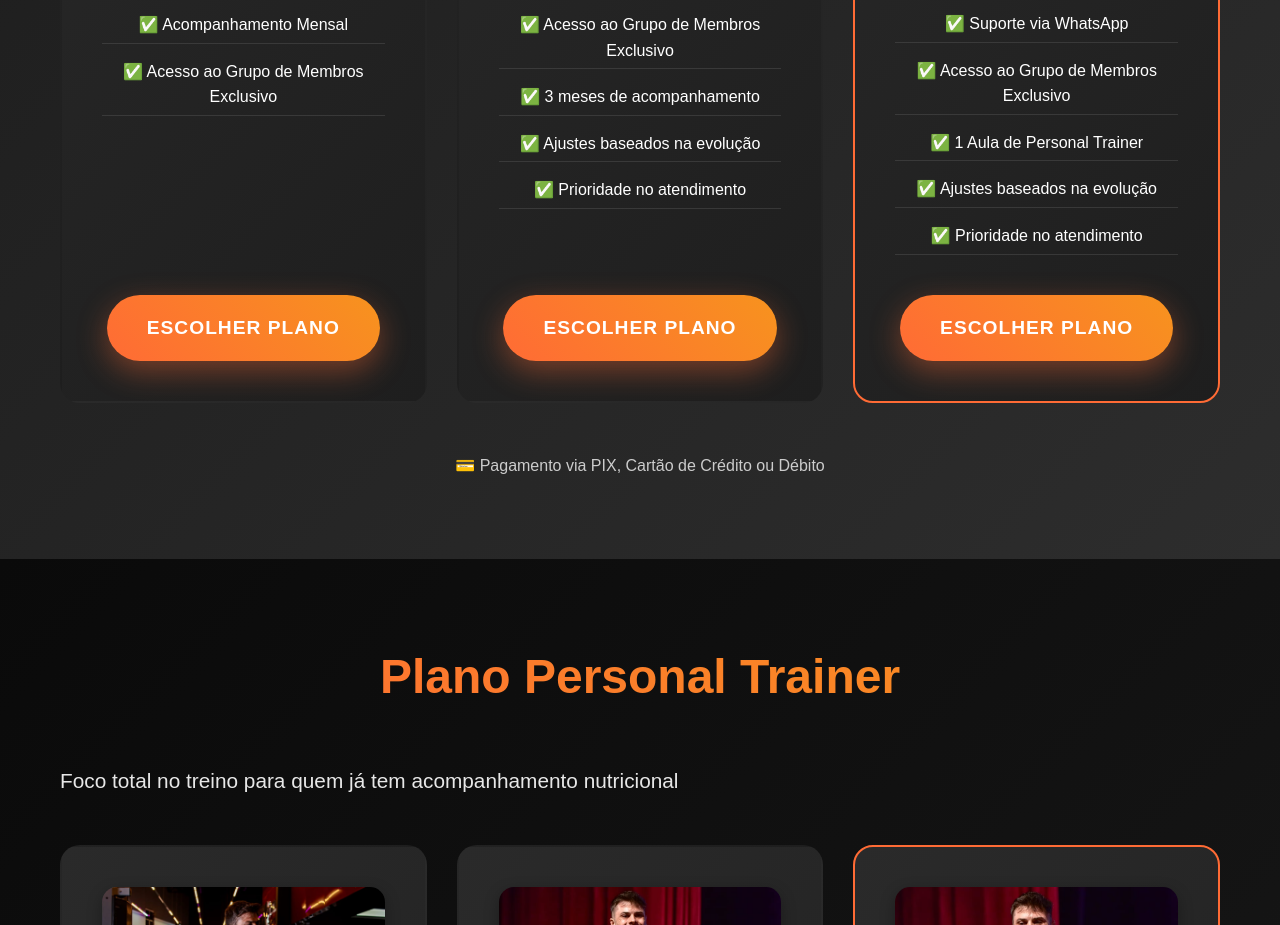
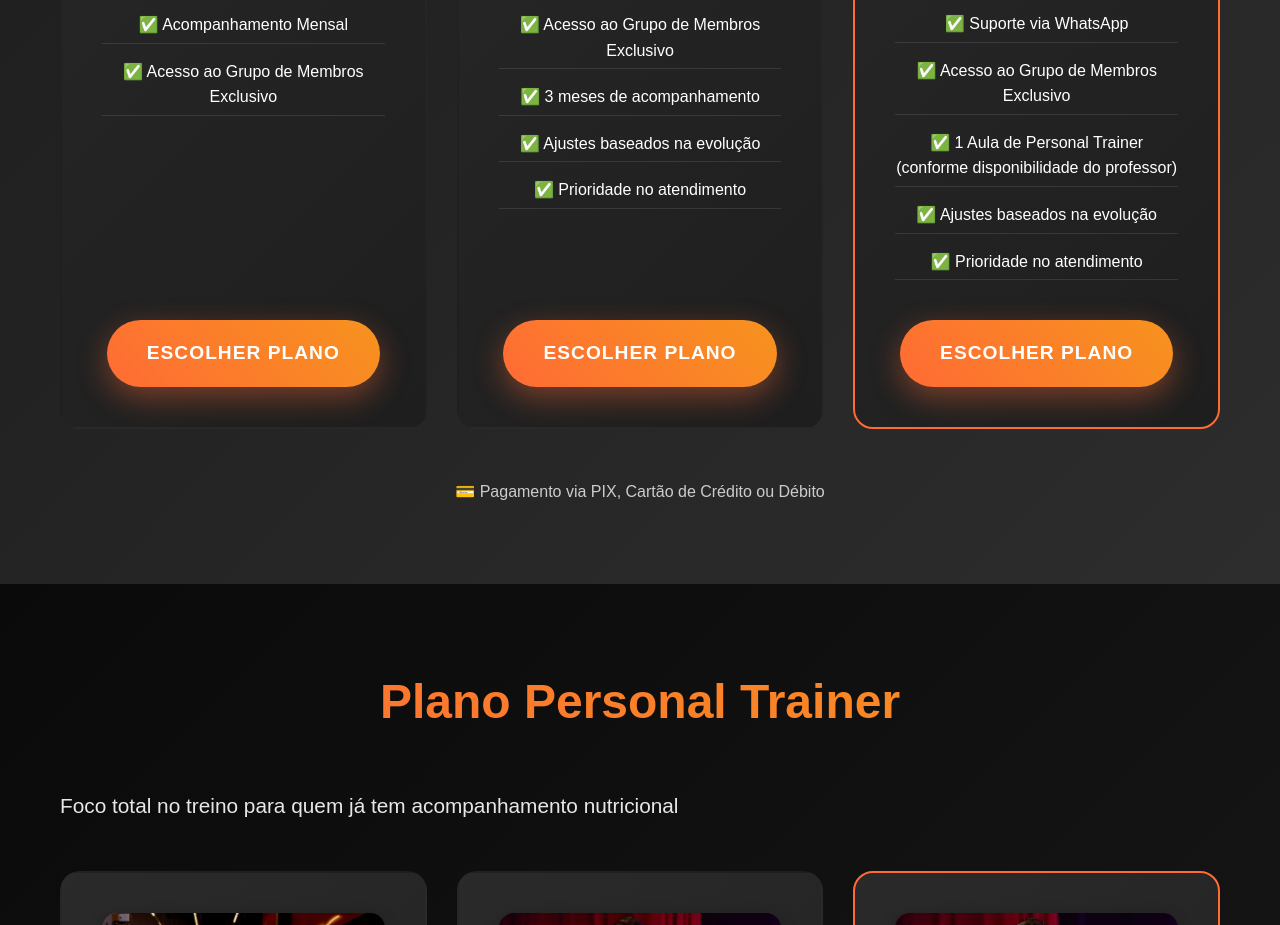
Before and after one commit to ytdl415/teamthor, a plain HTML site: page index.html in a window 1280 px wide. Shown: the part 5828-6753 px from the top of the page. Drawn offline with Linux system fonts and the light colour scheme.

Commit message:
Update index.html

```diff
--- a/index.html
+++ b/index.html
@@ -243,7 +243,7 @@
                         <li>✅ Desconto de 13% em Fisioterapia</li>
                         <li>✅ Suporte via WhatsApp</li>
                         <li>✅ Acesso ao Grupo de Membros Exclusivo</li>
-                        <li>✅ 1 Aula de Personal Trainer</li>
+                        <li>✅ 1 Aula de Personal Trainer (conforme disponibilidade do professor)</li>
                         <li>✅ Ajustes baseados na evolução</li>
                         <li>✅ Prioridade no atendimento</li>
                     </ul>
```
